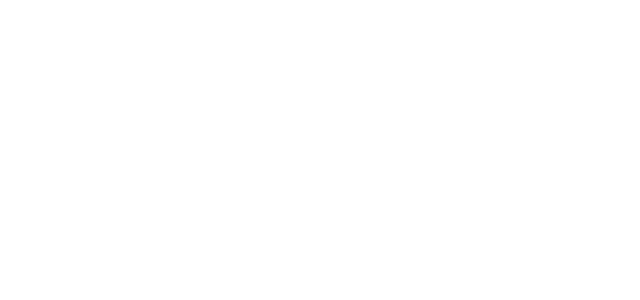
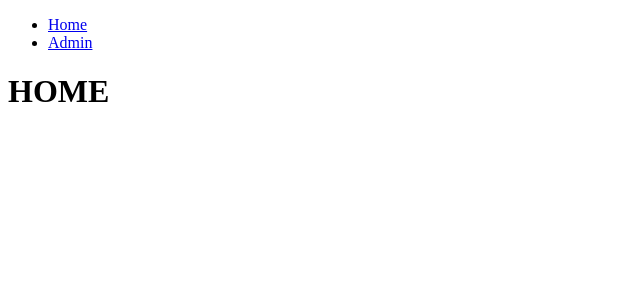
Before and after one commit to gavxue/item-lending-system, a React (Vite) app in the folder client/: page / in a window 1280 px wide. Shown: the top 300 px of the page, without its empty margins (0-640 px from the left). Built offline with nearby package versions, Linux system fonts and the light colour scheme.

Commit message:
React router setup

```diff
--- a/client/package.json
+++ b/client/package.json
@@ -12,7 +12,8 @@
   "dependencies": {
     "axios": "^1.7.3",
     "react": "^18.3.1",
-    "react-dom": "^18.3.1"
+    "react-dom": "^18.3.1",
+    "react-router-dom": "^6.26.0"
   },
   "devDependencies": {
     "@eslint/js": "^9.8.0",
--- a/client/src/App.tsx
+++ b/client/src/App.tsx
@@ -1,19 +1,30 @@
-import { useEffect, useState } from 'react'
-import axios from 'axios'
+import { Routes, Route } from 'react-router-dom'
+import Navbar from './components/Navbar'
+import Home from './pages/Home'
+import Admin from './pages/Admin'
+import NotFound from './pages/NotFound'
+
+// import { useEffect, useState } from 'react'
+// import axios from 'axios'
 
 function App() {
-  const [message, setMessage] = useState('')
+  // const [message, setMessage] = useState('')
 
-  useEffect(() => {
-    axios.get('http://localhost:3000')
-      .then(res => setMessage(res.data.message))
-      .catch(err => console.log(err))
-  }, [])
+  // useEffect(() => {
+  //   axios.get('http://localhost:3000')
+  //     .then(res => setMessage(res.data.message))
+  //     .catch(err => console.log(err))
+  // }, [])
 
   return (
-    <div>
-      <h1>{message}</h1>
-    </div>
+    <>
+      <Navbar />
+      <Routes>
+        <Route path='/' element={<Home />} />
+        <Route path='/admin' element={<Admin />} />
+        <Route path='*' element={<NotFound />} />
+      </Routes>
+    </>
   )
 }
 
--- /dev/null
+++ b/client/src/components/Navbar.tsx
@@ -0,0 +1,16 @@
+import {NavLink} from 'react-router-dom'
+
+export default function Navbar() {
+    return(
+        <nav>
+            <ul>
+                <li>
+                    <NavLink to='/'>Home</NavLink>
+                </li>
+                <li>
+                    <NavLink to='/admin'>Admin</NavLink>
+                </li>
+            </ul>
+        </nav>
+    )
+}
--- a/client/src/main.tsx
+++ b/client/src/main.tsx
@@ -1,9 +1,12 @@
 import { StrictMode } from 'react'
 import { createRoot } from 'react-dom/client'
+import { BrowserRouter } from 'react-router-dom'
 import App from './App.tsx'
 
 createRoot(document.getElementById('root')!).render(
   <StrictMode>
-    <App />
+    <BrowserRouter>
+      <App />
+    </BrowserRouter>
   </StrictMode>,
 )
--- /dev/null
+++ b/client/src/pages/Admin.tsx
@@ -0,0 +1,7 @@
+export default function Admin() {
+    return (
+        <div>
+            <h1>Admin</h1>
+        </div>
+    )
+}
--- /dev/null
+++ b/client/src/pages/Home.tsx
@@ -0,0 +1,7 @@
+export default function Home() {
+    return (
+        <div>
+            <h1>HOME</h1>
+        </div>
+    )
+}
--- /dev/null
+++ b/client/src/pages/NotFound.tsx
@@ -0,0 +1,7 @@
+export default function NotFound() {
+    return(
+        <div>
+            <h1>Page not found</h1>
+        </div>
+    )
+}
```
Also changed, not shown: 2 other files (tests, documents, lock files or other folders).
